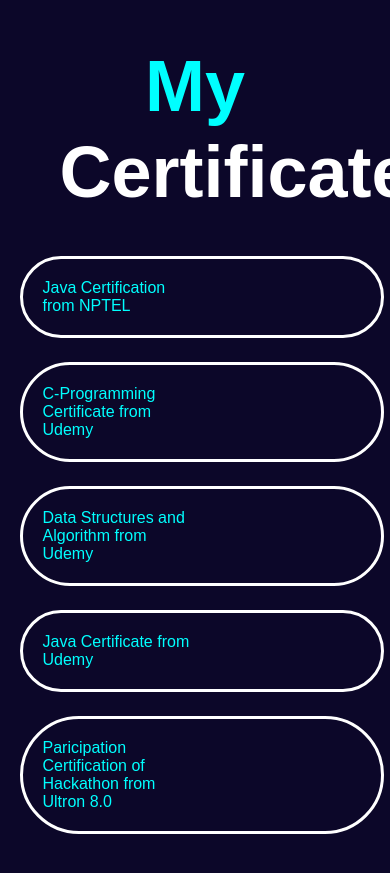
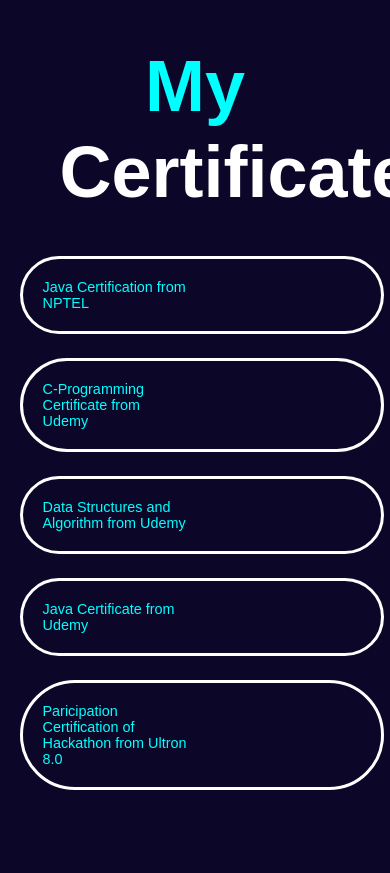
Before and after one commit to Priyanshuchunu/Mine-Portfolio-, a plain HTML site: page index.html in a window 390 px wide. Shown: the part 2306-3179 px from the top of the page. Drawn offline with nearby package versions, Linux system fonts and the light colour scheme.

Commit message:
Update style.css

```diff
--- a/style.css
+++ b/style.css
@@ -309,7 +309,7 @@ width:100%;
         align-items: center;
         justify-content: center;
     }
-    .nptel h2, .udemy-1 h2, .udemy-2 h2, .udemy-3 h2, .hackathon h2 {
+    .nptel a, .udemy-1 a, .udemy-2 a, .udemy-3 a, .hackathon a {
         font-size: 0.9rem;
         align-items: center;
         justify-content: center;
```
